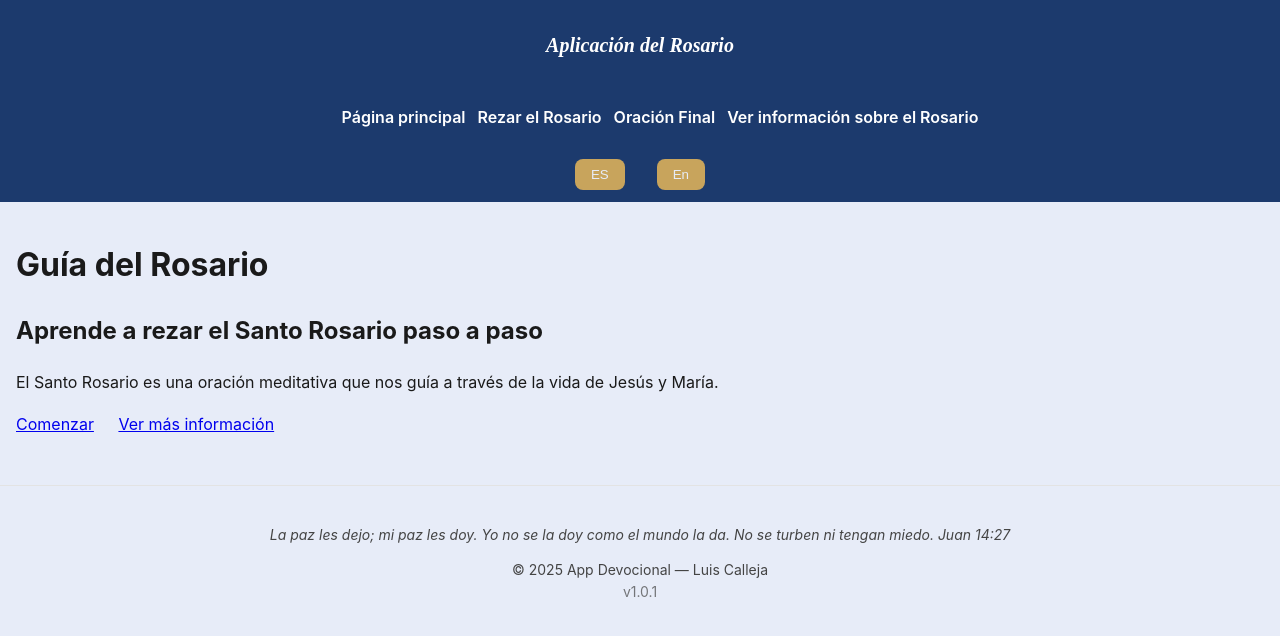
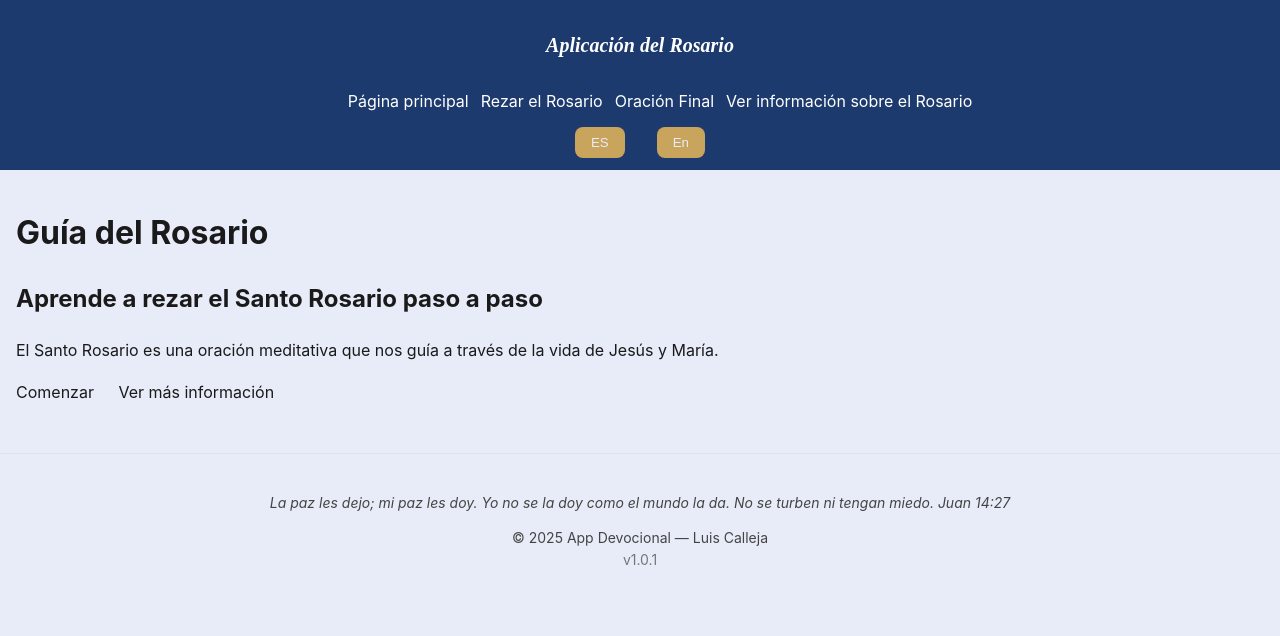
Before and after one commit to LuisDev912/Rosary-guide, a React (Vite) app: page / in a window 1280 px wide. Shown: the top 636 px of the page. Built offline with nearby package versions, Linux system fonts and the light colour scheme.

Commit message:
style: add basic styles to the links

```diff
--- a/src/components/NavLink.jsx
+++ b/src/components/NavLink.jsx
@@ -1,8 +1,9 @@
 import { Link } from "react-router";
+import Styles from './NavLink.module.css';
 
 export function NavLink({ href, children, ...restOfProps }) {
     return (
-        <Link to={href} {...restOfProps}>
+        <Link to={href} {...restOfProps} className={Styles.anchor}>
             {children}
         </Link>
     );
--- /dev/null
+++ b/src/components/NavLink.module.css
@@ -0,0 +1,4 @@
+.anchor{
+    color: inherit;
+    text-decoration: none;
+}
--- a/src/components/Semantic.jsx
+++ b/src/components/Semantic.jsx
@@ -37,7 +37,7 @@ export function Header() {
                         <li key={index}>
                             <NavLink to={links[index]}
                                 className={Styles.navLink}>
-                                <p style={{color: 'white'}}>{pageLabel}</p>
+                                {pageLabel}
                             </NavLink>
                         </li>
                     ))}
```
